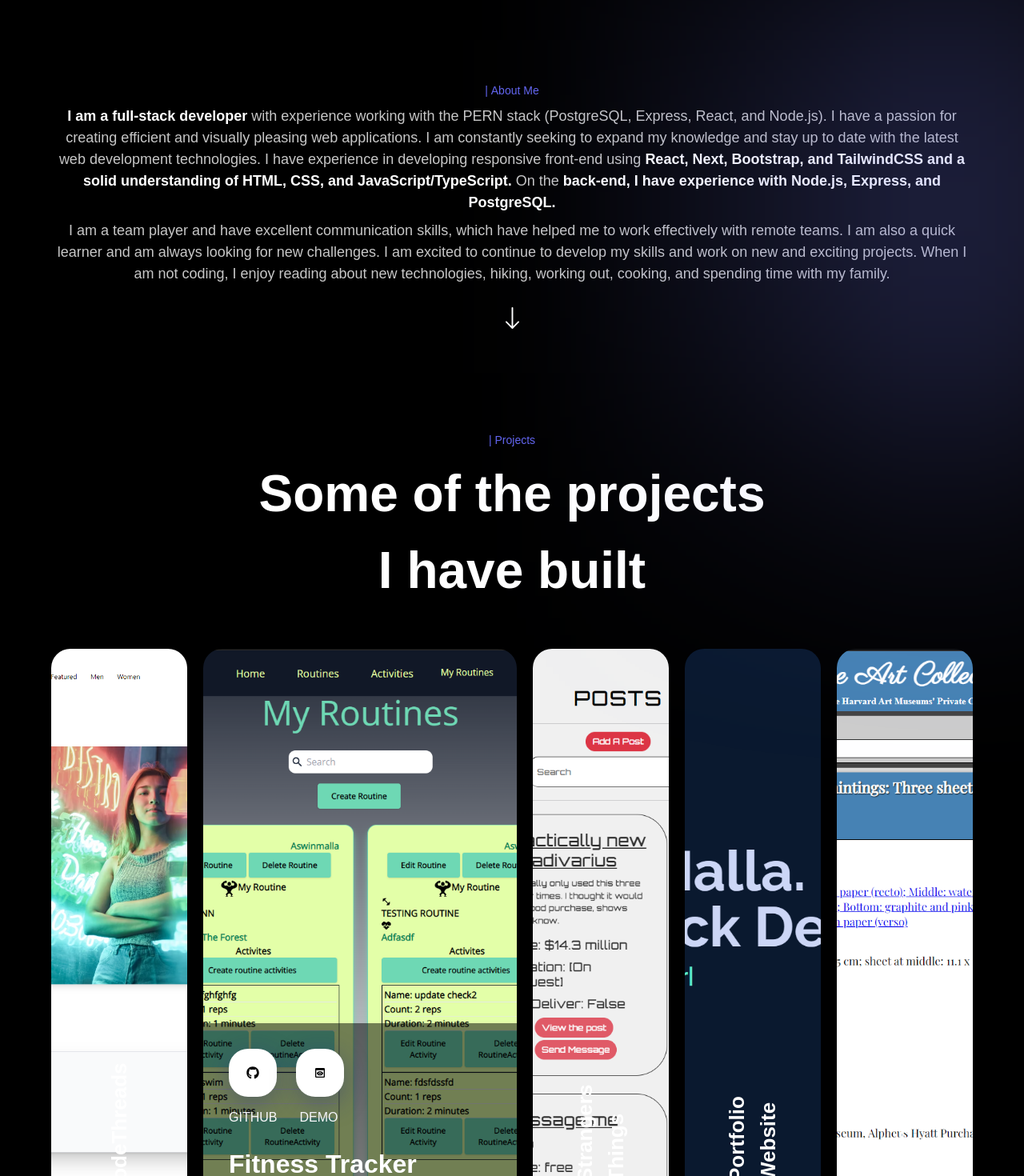
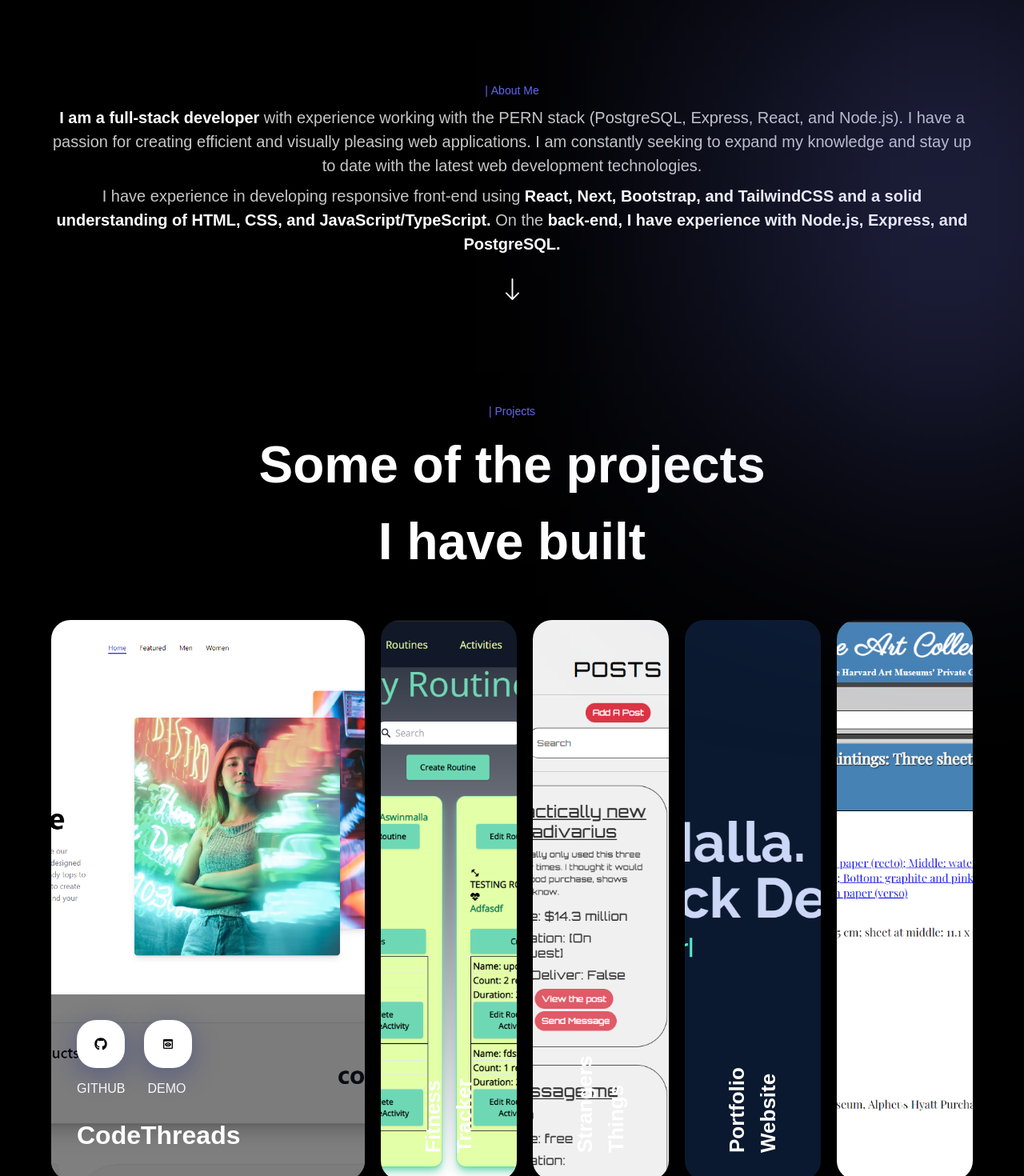
Before and after one commit to AMT98/PortfolioV2, a Next.js app: page / in a window 1280 px wide. Shown: the part 840-2310 px from the top of the page at 80% size. Built offline with nearby package versions, Linux system fonts and the light colour scheme; a web font is replaced by a local one.

Commit message:
Renamed file to projects

```diff
--- a/app/page.js
+++ b/app/page.js
@@ -1,5 +1,5 @@
 import { Footer, Navbar } from '../components';
-import { About, Explore, Feedback, Hero, Insights, WhatsNew, World } from '../sections';
+import { About, Projects, Feedback, Hero, Insights, WhatsNew, World } from '../sections';
 
 const Page = () => (
   <div className="bg-black overflow-hidden">
@@ -8,7 +8,7 @@ const Page = () => (
     <div className="relative">
       <About />
       <div />
-      <Explore />
+      <Projects />
     </div>
     <div className="relative">
       {/* <GetStarted /> */}
--- a/sections/About.jsx
+++ b/sections/About.jsx
@@ -20,7 +20,7 @@ const About = () => (
 
       <motion.p
         variants={fadeIn('up', 'tween', 0.2, 1)}
-        className="mt-[8px] font-normal sm:text-[18px] text-[8px] text-center text-secondary-white"
+        className="mt-[8px] font-normal sm:text-[20px] text-[12px] text-center text-secondary-white"
       >
         <span className="font-extrabold text-white">I am a full-stack developer </span> {' '}with experience working with the
         PERN stack (PostgreSQL, Express, React, and Node.js). I have a
@@ -28,6 +28,10 @@ const About = () => (
         applications. I am constantly seeking to expand my knowledge and
         stay up to date with the latest web development technologies.
 
+      </motion.p>
+      <motion.p variants={fadeIn('up', 'tween', 0.3, 1)}
+        className="mt-[8px] font-normal sm:text-[20px] text-[12px] text-center text-secondary-white"
+      >
         I have experience in developing responsive front-end using{' '}
         <span className="font-extrabold text-white">
 
@@ -44,18 +48,6 @@ const About = () => (
         </span>{' '}
 
       </motion.p>
-      <motion.p variants={fadeIn('up', 'tween', 0.3, 1)}
-        className="mt-[8px] font-normal sm:text-[18px] text-[8px] text-center text-secondary-white"
-      >
-        I am a team player and have excellent communication
-        skills, which have helped me to work effectively with remote
-        teams. I am also a quick learner and am always looking for new
-        challenges. I am excited to continue to develop my skills and
-        work on new and exciting projects. When I am not coding, I enjoy
-        reading about new technologies, hiking, working out, cooking,
-        and spending time with my family.
-
-      </motion.p>
 
       <motion.img
         variants={fadeIn('up', 'tween', 0.3, 1)}
--- a/sections/Explore.jsx
+++ b/sections/Projects.jsx
@@ -8,8 +8,8 @@ import { exploreWorlds } from '../constants';
 import { staggerContainer } from '../utils/motion';
 import { ExploreCard, TitleText, TypingText } from '../components';
 
-const Explore = () => {
-  const [active, setActive] = useState('world-2');
+const Projects = () => {
+  const [active, setActive] = useState('world-1');
 
   return (
     <section className={`${styles.paddings}`} id="explore">
@@ -41,4 +41,4 @@ const Explore = () => {
   );
 };
 
-export default Explore;
+export default Projects;
--- a/sections/index.js
+++ b/sections/index.js
@@ -1,6 +1,6 @@
 import Hero from './Hero';
 import About from './About';
-import Explore from './Explore';
+import Projects from './Projects';
 import GetStarted from './GetStarted';
 import WhatsNew from './WhatsNew';
 import World from './World';
@@ -10,7 +10,7 @@ import Feedback from './Feedback';
 export {
   Hero,
   About,
-  Explore,
+  Projects,
   GetStarted,
   WhatsNew,
   World,
```
